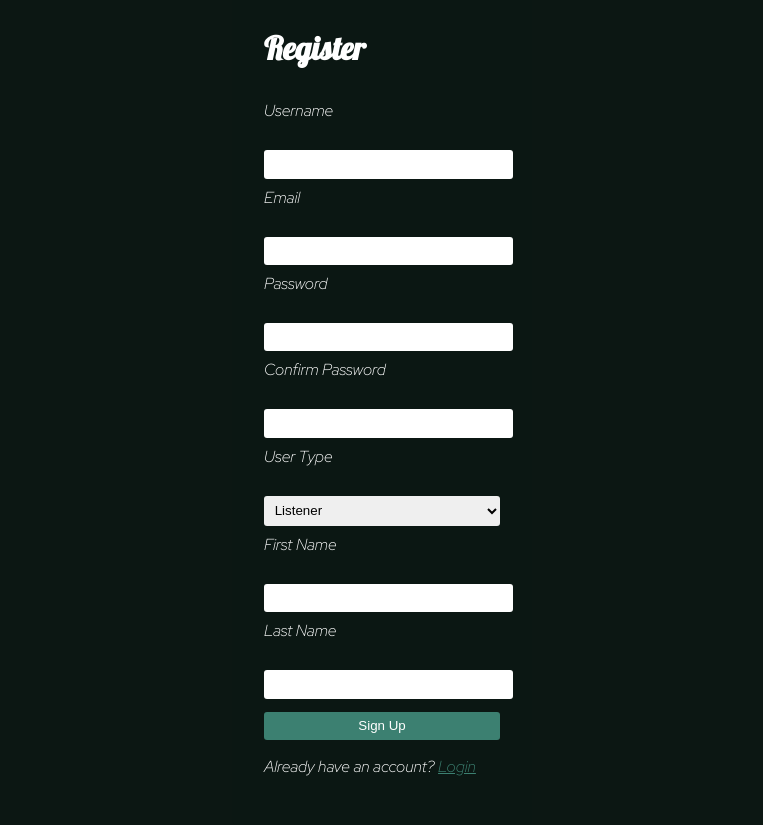
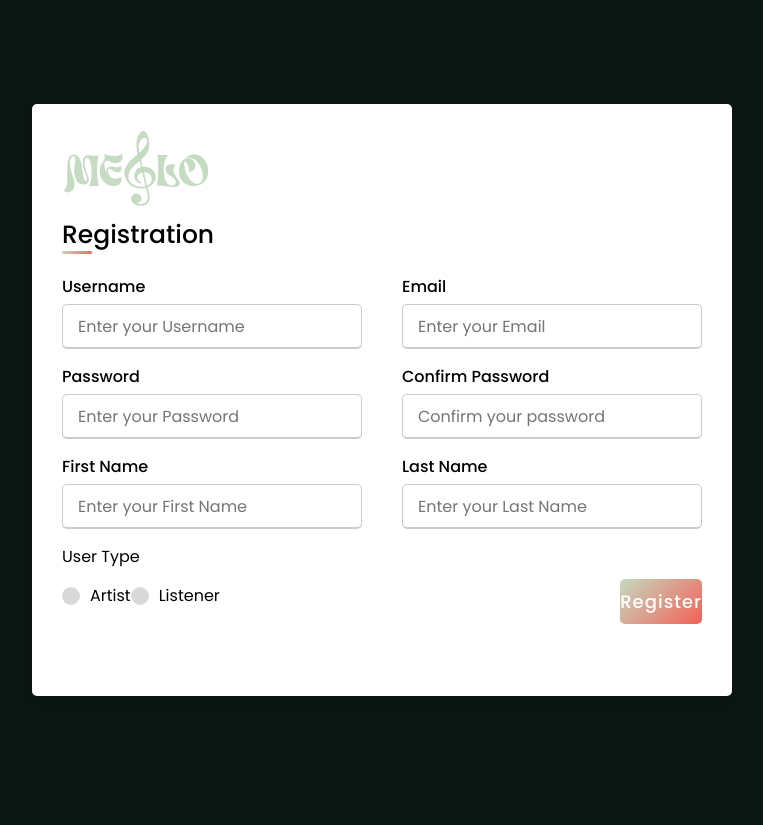
Before and after one commit to mehrdad-ordobadi/Melo, a Flask app: page /register in a window 1280 px wide. Shown: the whole page, without its empty margins (258-1021 px from the left). After the commit the page ends 696 px from the top, so only its background shows below. Run offline with Flask 3, Linux system fonts and the light colour scheme.

Commit message:
Merge branch 'main' of https://github.com/JulsLin/Melo

```diff
--- a/app/static/register.css
+++ b/app/static/register.css
@@ -1,75 +1,147 @@
-body {
-    color: white;
-    background-color: #0C1713;
-    font-family: 'Red Hat Display', sans-serif;
+@import url('https://fonts.googleapis.com/css2?family=Poppins:wght@200;300;400;500;600;700&display=swap');
+*{
+  margin: 0;
+  padding: 0;
+  box-sizing: border-box;
+  font-family: 'Poppins',sans-serif;
+}
+body{
+  height: 100vh;
+  display: flex;
+  justify-content: center;
+  align-items: center;
+  padding: 10px;
+  background: #0C1713
+}
+.container{
+  max-width: 700px;
+  width: 100%;
+  background-color: #fff;
+  padding: 25px 30px;
+  border-radius: 5px;
+  box-shadow: 0 5px 10px rgba(0,0,0,0.15);
+}
+.container .title{
+  font-size: 25px;
+  font-weight: 500;
+  position: relative;
+}
+.container .title::before{
+  content: "";
+  position: absolute;
+  left: 0;
+  bottom: 0;
+  height: 3px;
+  width: 30px;
+  border-radius: 5px;
+  background: linear-gradient(135deg, #C5DAC1, #F26157);
+}
+.content form .user-details{
+  display: flex;
+  flex-wrap: wrap;
+  justify-content: space-between;
+  margin: 20px 0 12px 0;
+}
+form .user-details .input-box{
+  margin-bottom: 15px;
+  width: calc(100% / 2 - 20px);
+}
+form .input-box span.details{
+  display: block;
+  font-weight: 500;
+  margin-bottom: 5px;
+}
+.user-details .input-box input{
+  height: 45px;
+  width: 100%;
+  outline: none;
+  font-size: 16px;
+  border-radius: 5px;
+  padding-left: 15px;
+  border: 1px solid #ccc;
+  border-bottom-width: 2px;
+  transition: all 0.3s ease;
+}
+.user-details .input-box input:focus,
+.user-details .input-box input:valid{
+  border-color: #A54657;
+}
+ form .artist-or-user .account-title{
+  font-size: 20px;
+  font-weight: 500;
+ }
+ form .category{
+   display: flex;
+   width: 80%;
+   margin: 14px 0 ;
+   justify-content: space-between;
+ }
+ form .category label{
    display: flex;
    align-items: center;
-    justify-content: center;
-    height: 100vh;
-    margin: 0;
+   cursor: pointer;
+ }
+ form .category label .dot{
+  height: 18px;
+  width: 18px;
+  border-radius: 50%;
+  margin-right: 10px;
+  background: #d9d9d9;
+  border: 5px solid transparent;
+  transition: all 0.3s ease;
+}
+ #dot-1:checked ~ .category label .one,
+ #dot-2:checked ~ .category label .two,
+ #dot-3:checked ~ .category label .three{
+   background: #A54657;
+   border-color: #d9d9d9;
+ }
+ form input[type="radio"]{
+   display: none;
+ }
+ form .button{
+   height: 45px;
+   margin: 35px 0
+ }
+ form .button input{
+   height: 100%;
+   width: 100%;
+   border-radius: 5px;
+   border: none;
+   color: #fff;
+   font-size: 18px;
+   font-weight: 500;
+   letter-spacing: 1px;
+   cursor: pointer;
+   transition: all 0.3s ease;
+   background: linear-gradient(135deg, #C5DAC1, #F26157);
+ }
+ form .button input:hover{
+  /* transform: scale(0.99); */
+  background: #C5DAC1;
   }
 
-h1 {
-    font-family: 'Lobster', cursive;
-    margin-bottom: 1em;
+ @media(max-width: 584px){
+ .container{
+  max-width: 100%;
 }
-
-.login-container {
-    background-color: rgba(12, 23, 19, 0.8);
-    border-radius: 5px;
-    padding: 2em;
-    width: 300px;
-    box-sizing: border-box;
-    animation: fadeIn 1s;
+form .user-details .input-box{
+    margin-bottom: 15px;
+    width: 100%;
   }
-
-label {
-    display: block;
-    margin: 0.5em 0;
+  form .category{
+    width: 100%;
   }
-
-input[type="text"],
-input[type="password"],
-input[type="email"],
-select {
-    width: 100%;
-    padding: 0.5em;
-    border-radius: 3px;
-    border: none;
+  .content form .user-details{
+    max-height: 300px;
+    overflow-y: scroll;
   }
-
-input[type="submit"] {
-    display: block;
-    width: 100%;
-    padding: 0.5em;
-    background-color: #3C8071;
-    color: white;
-    border: none;
-    border-radius: 3px;
-    margin-top: 1em;
-}
-
-input[type="submit"]:hover {
-    background-color: #28634A;
-    cursor: pointer;
-}
-.flash-messages {
-    position: fixed;
-    top: 0;
-    left: 0;
-    right: 0;
-    background-color: #3f3d36;
-    padding: 0px;
-    text-align: center;
-    z-index: 1000;
-}
-
-
-@keyframes fadeIn {
-    from {
-        opacity: 0;
-    }
-    to {
-        opacity: 1;
+  .user-details::-webkit-scrollbar{
+    width: 5px;
   }
   }
+  @media(max-width: 459px){
+  .container .content .category{
+    flex-direction: column;
+  }
+}
--- a/app/templates/register.html
+++ b/app/templates/register.html
@@ -1,100 +1,112 @@
-{% extends 'base.html' %} {% set show_navbar = false %} {% block title
-%}Register{% endblock %} {% block extra_links %}
-<link rel="stylesheet" href="../static/register.css" />
-<link rel="preconnect" href="https://fonts.googleapis.com" />
-<link rel="preconnect" href="https://fonts.gstatic.com" crossorigin />
-<link
-  href="https://fonts.googleapis.com/css2?family=Lobster&display=swap"
-  rel="stylesheet"
-/>
-<link rel="preconnect" href="https://fonts.googleapis.com" />
-<link rel="preconnect" href="https://fonts.gstatic.com" crossorigin />
-<link
-  href="https://fonts.googleapis.com/css2?family=Red+Hat+Display:ital,wght@1,300&display=swap"
-  rel="stylesheet"
-/>
+{% extends 'base.html' %}
+{% set show_navbar = false %}
+{% block title %}Registration{% endblock %}
 
+{% block extra_links %}
+    <link rel="stylesheet" href="../static/register.css">
     <script>
         function toggleArtistFields() {
-    const userType = document.getElementById("user_type").value;
+            const userType = document.querySelector('input[name="{{ form.user_type.name }}"]:checked').value;
             const artistFields = document.getElementsByClassName("artist-field");
             for (let i = 0; i < artistFields.length; i++) {
                 artistFields[i].style.display = userType === "artist" ? "block" : "none";
             }
         }
     </script>
-{% endblock %} {% block content %}
+{% endblock %}
 
-<main>
-  <div class="flash-messages">
-    {% with messages = get_flashed_messages() %} {% if messages %} {% for
-    message in messages %}
-    <p>{{ message }}</p>
-    {% endfor %} {% endif %} {% endwith %}
-  </div>
-  <div class="login-container">
-
-
-    <h1>Register</h1>
+{% block content %}
+<!DOCTYPE html>
+<html lang="en">
+  <body>
+    <div class="container">
+        <div class="logo"><img src="..//static/homepage-images/melo-logo-150.png"/></div>
+      <div class="title">Registration</div>
+      <div class="content">
         <form method="POST" action="{{ url_for('register') }}">
           {{ form.hidden_tag() }}
-      <div>
-        {{ form.username.label }}<br />
-        {{ form.username(class="form-input", size=32) }}
+          <div class="user-details">
+
+            <div class="input-box">
+              <span class="details">{{ form.username.label }}</span>
+              {{ form.username(class="form-input", placeholder="Enter your Username") }}
             </div>
-      <div>
-        {{ form.email.label }}<br />
-        {{ form.email(class="form-input", size=32) }}
+            <div class="input-box">
+              <span class="details">{{ form.email.label }}</span>
+              {{ form.email(class="form-input", placeholder="Enter your Email") }}
             </div>
-      <div>
-        {{ form.password.label }}<br />
-        {{ form.password(class="form-input", size=32) }}
+            <div class="input-box">
+              <span class="details">{{ form.password.label }}</span>
+              {{ form.password(class="form-input", placeholder="Enter your Password") }}
             </div>
-      <div>
-        {{ form.confirm_password.label }}<br />
-        {{ form.confirm_password(class="form-input", size=32) }}
+            <div class="input-box">
+              <span class="details">{{ form.confirm_password.label }}</span>
+              {{ form.confirm_password(class="form-input", placeholder="Confirm your password") }}
             </div>
-      <div>
-        {{ form.user_type.label }}<br />
-        {{ form.user_type(id="user_type", class="form-input",
-        onchange="toggleArtistFields()") }}
+            <div class="input-box">
+              <span class="details">{{ form.first_name.label }}</span>
+              {{ form.first_name(class="form-input", placeholder="Enter your First Name") }}
             </div>
-      <div>
-        {{ form.first_name.label }}<br />
-        {{ form.first_name(class="form-input", size=32) }}
+            <div class="input-box">
+              <span class="details">{{ form.last_name.label }}</span>
+              {{ form.last_name(class="form-input", placeholder="Enter your Last Name") }}
             </div>
-      <div>
-        {{ form.last_name.label }}<br />
-        {{ form.last_name(class="form-input", size=32) }}
+            <div class="input-box artist-field" style="display:none;">
+                <span class="details">{{ form.artist_stagename.label }}</span>
+                {{ form.artist_stagename(class="form-input", placeholder="Enter your Stage Name") }}
             </div>
-      <div class="artist-field" style="display: none">
-        {{ form.artist_stagename.label }}<br />
-        {{ form.artist_stagename(class="form-input", size=32) }}
+            <div class="input-box artist-field" style="display:none;">
+                <span class="details">{{ form.artist_tags.label }}</span>
+                {{ form.artist_tags(class="form-input", placeholder="Enter your Artist Tags") }}
             </div>
-      <div class="artist-field" style="display: none">
-        {{ form.artist_city.label }}<br />
-        {{ form.artist_city(class="form-input", size=32) }}
+            <div class="input-box artist-field" style="display:none;">
+                <span class="details">{{ form.artist_city.label }}</span>
+                {{ form.artist_city(class="form-input", placeholder="Enter your current City") }}
               </div>
-      <div class="artist-field" style="display: none">
-        {{ form.artist_tags.label }}<br />
-        {{ form.artist_tags(class="form-input", size=32) }}
+              <div class="artist-or-user">
+                <input type="radio" id="dot-1" name="{{ form.user_type.name }}" value="artist" onchange="toggleArtistFields()" {% if form.user_type.data == "artist" %}checked{% endif %}>
+                <input type="radio" id="dot-2" name="{{ form.user_type.name }}" value="listener" onchange="toggleArtistFields()" {% if form.user_type.data == "listener" %}checked{% endif %}>
+                <span class="gender-title">{{ form.user_type.label }}</span>
+                <div class="category">
+                  <label for="dot-1">
+                    <span class="dot one"></span>
+                    <span class="user">Artist</span>
+                  </label>
+                  <label for="dot-2">
+                    <span class="dot two"></span>
+                    <span class="user">Listener</span>
+                  </label>
                 </div>
-      <div>{{ form.submit(class="submit-btn") }}</div>
+              </div>
+              <div class="button">
+                {{ form.submit(class="submit-btn", value="Register") }}
+              </div>
+              <div id="artist-fields" style="display: none;">
+                <label for="artist_name">Artist Name</label>
+                <input type="text" name="artist_name" id="artist_name">
+
+                <label for="genre">Genre</label>
+                <input type="text" name="genre" id="genre">
+
+                <label for="biography">Biography</label>
+                <textarea name="biography" id="biography"></textarea>
+            </div>
             </form>
-    <p>
-      Already have an account?
-      <a href="{{ url_for('login') }}" style="color: #3c8071">Login</a>
-    </p>
           </div>
-</main>
+        </div>
+      </body>
+    </html>
 
     {% if form.errors %}
     <div class="form-errors">
         <ul>
-    {% for field, errors in form.errors.items() %} {% for error in errors %}
+        {% for field, errors in form.errors.items() %}
+            {% for error in errors %}
             <li>{{ field }}: {{ error }}</li>
-    {% endfor %} {% endfor %}
+            {% endfor %}
+        {% endfor %}
         </ul>
     </div>
+    {% endif %}
 
-{% endif %} {% endblock %}
+    {% endblock %}
```
Lines whose indentation alone changed are shown as unchanged.
